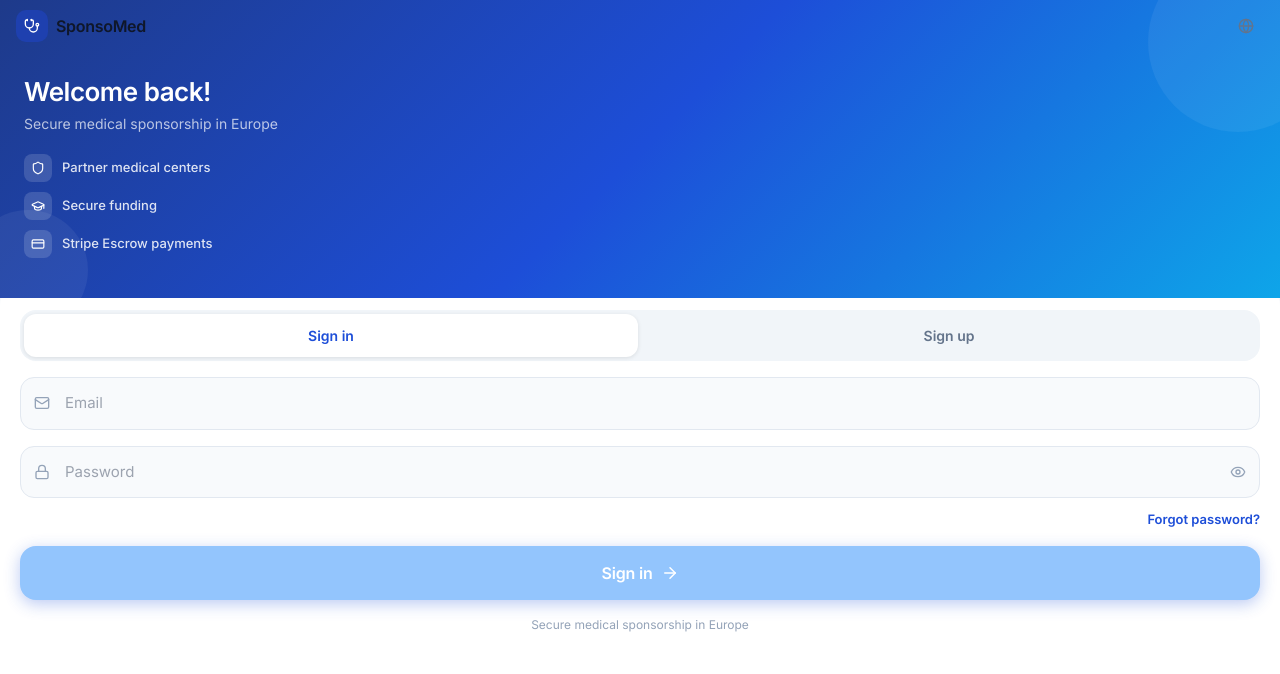
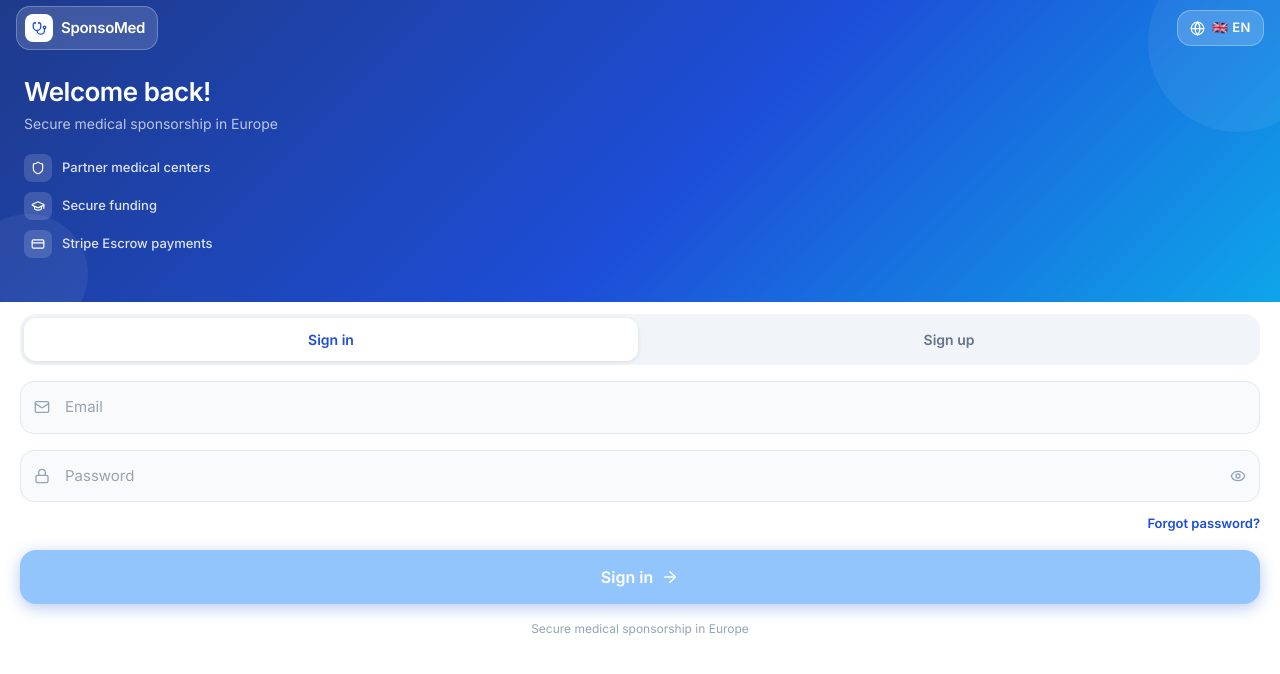
Before and after one commit to yaadriix1564/sponsomed-mobile, a React (Vite) app: page /auth in a window 1280 px wide. Shown: the top 674 px of the page. Built offline with nearby package versions, Linux system fonts and the light colour scheme.

Commit message:
feat: Auth topbar — SponsoMed logo clickable (go home) + visible lang button with pill style

```diff
--- a/src/pages/Auth.tsx
+++ b/src/pages/Auth.tsx
@@ -1,26 +1,47 @@
 import { useState, useEffect } from 'react';
 import { supabase } from '@/lib/supabase';
 import { useNavigate } from 'react-router-dom';
-import { Mail, Lock, Eye, EyeOff, Stethoscope, ArrowRight, CheckCircle2, Shield, GraduationCap, CreditCard } from 'lucide-react';
+import { Mail, Lock, Eye, EyeOff, Stethoscope, ArrowRight, CheckCircle2, Shield, GraduationCap, CreditCard, Globe } from 'lucide-react';
 import { useTranslation } from 'react-i18next';
-import LanguageSwitcher from '@/components/LanguageSwitcher';
+import { createPortal } from 'react-dom';
+
+const LANGS = [
+  { code: 'fr', flag: '🇫🇷', label: 'Français' },
+  { code: 'en', flag: '🇬🇧', label: 'English' },
+  { code: 'ar', flag: '🇸🇦', label: 'العربية' },
+  { code: 'ro', flag: '🇷🇴', label: 'Română' },
+  { code: 'it', flag: '🇮🇹', label: 'Italiano' },
+  { code: 'pt', flag: '🇵🇹', label: 'Português' },
+  { code: 'es', flag: '🇪🇸', label: 'Español' },
+  { code: 'de', flag: '🇩🇪', label: 'Deutsch' },
+];
 
 export default function Auth() {
   const navigate = useNavigate();
   const { t, i18n } = useTranslation();
   const lang = i18n.language;
   const [mode, setMode] = useState<'login' | 'signup'>('login');
-  const [email, setEmail] = useState('');
+  const [email, setEmail]       = useState('');
   const [password, setPassword] = useState('');
-  const [show, setShow] = useState(false);
-  const [loading, setLoading] = useState(false);
-  const [error, setError] = useState('');
-  const [success, setSuccess] = useState('');
+  const [show, setShow]         = useState(false);
+  const [loading, setLoading]   = useState(false);
+  const [error, setError]       = useState('');
+  const [success, setSuccess]   = useState('');
+  const [langOpen, setLangOpen] = useState(false);
+
+  const currentLang = LANGS.find(l => l.code === lang) ?? LANGS[0];
 
   useEffect(() => {
     document.documentElement.dir  = lang === 'ar' ? 'rtl' : 'ltr';
     document.documentElement.lang = lang;
   }, [lang]);
+
+  const changeLang = (code: string) => {
+    i18n.changeLanguage(code);
+    document.documentElement.dir  = code === 'ar' ? 'rtl' : 'ltr';
+    document.documentElement.lang = code;
+    setLangOpen(false);
+  };
 
   const handle = async () => {
     if (!email || !password) return;
@@ -40,82 +61,131 @@ export default function Auth() {
   };
 
   const features = [
-    { icon: Shield,        label: {
-        fr:'Centres médicaux partenaires', en:'Partner medical centers',
-        ro:'Centre medicale partenere', it:'Centri medici partner',
-        pt:'Centros médicos parceiros', ar:'مراكز طبية شريكة',
-        es:'Centros médicos asociados', de:'Partnerkliniken',
-    }},
-    { icon: GraduationCap, label: {
-        fr:'Financements sécurisés', en:'Secure funding',
-        ro:'Finanțări securizate', it:'Finanziamenti sicuri',
-        pt:'Financiamentos seguros', ar:'تمويلات آمنة',
-        es:'Financiaciones seguras', de:'Sichere Finanzierungen',
-    }},
-    { icon: CreditCard,    label: {
-        fr:'Paiements Stripe Escrow', en:'Stripe Escrow payments',
-        ro:'Plăți Stripe Escrow', it:'Pagamenti Stripe Escrow',
-        pt:'Pagamentos Stripe Escrow', ar:'مدفوعات Stripe آمنة',
-        es:'Pagos Stripe Escrow', de:'Stripe Escrow-Zahlungen',
-    }},
+    { icon: Shield, label: { fr:'Centres médicaux partenaires', en:'Partner medical centers', ro:'Centre medicale partenere', it:'Centri medici partner', pt:'Centros médicos parceiros', ar:'مراكز طبية شريكة', es:'Centros médicos asociados', de:'Partnerkliniken' }},
+    { icon: GraduationCap, label: { fr:'Financements sécurisés', en:'Secure funding', ro:'Finanțări securizate', it:'Finanziamenti sicuri', pt:'Financiamentos seguros', ar:'تمويلات آمنة', es:'Financiaciones seguras', de:'Sichere Finanzierungen' }},
+    { icon: CreditCard, label: { fr:'Paiements Stripe Escrow', en:'Stripe Escrow payments', ro:'Plăți Stripe Escrow', it:'Pagamenti Stripe Escrow', pt:'Pagamentos Stripe Escrow', ar:'مدفوعات Stripe آمنة', es:'Pagos Stripe Escrow', de:'Stripe Escrow-Zahlungen' }},
   ];
 
+  /* ── Lang bottom-sheet portal ─────────────────── */
+  const langModal = langOpen ? createPortal(
+    <div dir="ltr" style={{ position:'fixed', inset:0, zIndex:9999,
+      display:'flex', alignItems:'flex-end', justifyContent:'center',
+      background:'rgba(0,0,0,0.4)', backdropFilter:'blur(4px)' }}
+      onClick={() => setLangOpen(false)}>
+      <div dir="ltr" style={{ background:'white', borderRadius:'24px 24px 0 0',
+        width:'100%', maxWidth:'480px', paddingBottom:'env(safe-area-inset-bottom,16px)',
+        animation:'slideUp 0.22s ease' }}
+        onClick={e => e.stopPropagation()}>
+        <div style={{ display:'flex', justifyContent:'center', paddingTop:12, paddingBottom:4 }}>
+          <div style={{ width:40, height:4, borderRadius:2, background:'#e2e8f0' }} />
+        </div>
+        <div style={{ display:'flex', alignItems:'center', justifyContent:'space-between', padding:'10px 20px 8px' }}>
+          <p style={{ fontWeight:700, fontSize:16, color:'#0f172a', margin:0 }}>{t('profile.language')}</p>
+        </div>
+        <div style={{ padding:'4px 12px 12px' }}>
+          {LANGS.map(({ code, flag, label }) => {
+            const active = lang === code;
+            return (
+              <button key={code} onClick={() => changeLang(code)} style={{
+                width:'100%', display:'flex', alignItems:'center', gap:14,
+                padding:'11px 12px', borderRadius:16, border:'none', cursor:'pointer',
+                background: active ? '#eff6ff' : 'transparent', textAlign:'left',
+              }}>
+                <span style={{ fontSize:24, minWidth:32, textAlign:'center' }}>{flag}</span>
+                <span style={{ flex:1, fontSize:15, fontWeight: active?700:500,
+                  color: active?'#1d4ed8':'#334155' }}>{label}</span>
+                {active && (
+                  <span style={{ width:22, height:22, borderRadius:'50%', background:'#1d4ed8',
+                    display:'flex', alignItems:'center', justifyContent:'center', flexShrink:0 }}>
+                    <CheckCircle2 size={12} color="white" />
+                  </span>
+                )}
+              </button>
+            );
+          })}
+        </div>
+      </div>
+      <style>{`@keyframes slideUp{from{transform:translateY(100%);opacity:0}to{transform:translateY(0);opacity:1}}`}</style>
+    </div>,
+    document.body
+  ) : null;
+
   return (
-    <div
-      dir={lang === 'ar' ? 'rtl' : 'ltr'}
-      style={{ minHeight: '100dvh', display: 'flex', flexDirection: 'column',
-               background: '#f8fafc', overflowX: 'hidden' }}
-    >
+    <div dir={lang === 'ar' ? 'rtl' : 'ltr'}
+      style={{ minHeight:'100dvh', display:'flex', flexDirection:'column',
+               background:'#f8fafc', overflowX:'hidden' }}>
+
       {/* ── TOP BAR ─────────────────────────────── */}
       <div style={{
-        position: 'fixed', top: 0, left: 0, right: 0, zIndex: 100,
-        display: 'flex', alignItems: 'center', justifyContent: 'space-between',
-        padding: 'env(safe-area-inset-top, 0px) 16px 0',
-        height: 'calc(52px + env(safe-area-inset-top, 0px))',
-        background: 'transparent',
+        position:'fixed', top:0, left:0, right:0, zIndex:100,
+        display:'flex', alignItems:'center', justifyContent:'space-between',
+        padding:`env(safe-area-inset-top,0px) 16px 0`,
+        height:'calc(56px + env(safe-area-inset-top,0px))',
       }}>
-        <div style={{ display:'flex', alignItems:'center', gap:'8px' }}>
-          <div style={{ width:32, height:32, borderRadius:10, background:'#1e40af',
-                        display:'flex', alignItems:'center', justifyContent:'center' }}>
-            <Stethoscope size={16} color="white" />
+        {/* ⭐ Logo = bouton retour accueil */}
+        <button
+          onClick={() => navigate('/')}
+          style={{ display:'flex', alignItems:'center', gap:8,
+            background:'rgba(255,255,255,0.15)', backdropFilter:'blur(8px)',
+            border:'1px solid rgba(255,255,255,0.25)',
+            borderRadius:14, padding:'7px 12px 7px 8px',
+            cursor:'pointer', transition:'transform 0.15s',
+          }}
+          onMouseDown={e => (e.currentTarget.style.transform='scale(0.95)')}
+          onMouseUp={e   => (e.currentTarget.style.transform='scale(1)')}
+        >
+          <div style={{ width:28, height:28, borderRadius:8, background:'white',
+            display:'flex', alignItems:'center', justifyContent:'center', flexShrink:0 }}>
+            <Stethoscope size={15} color="#1d4ed8" />
           </div>
-          <span style={{ fontWeight:800, fontSize:16, color:'#0f172a', letterSpacing:'-0.3px' }}>SponsoMed</span>
-        </div>
-        <div dir="ltr"><LanguageSwitcher compact /></div>
+          <span style={{ fontWeight:800, fontSize:15, color:'white', letterSpacing:'-0.3px' }}>SponsoMed</span>
+        </button>
+
+        {/* 🌍 Bouton langue visible — pill avec drapeau + code */}
+        <button
+          dir="ltr"
+          onClick={() => setLangOpen(true)}
+          style={{
+            display:'flex', alignItems:'center', gap:7,
+            background:'rgba(255,255,255,0.18)', backdropFilter:'blur(8px)',
+            border:'1px solid rgba(255,255,255,0.3)',
+            borderRadius:14, padding:'7px 12px',
+            cursor:'pointer', transition:'transform 0.15s',
+          }}
+          onMouseDown={e => (e.currentTarget.style.transform='scale(0.95)')}
+          onMouseUp={e   => (e.currentTarget.style.transform='scale(1)')}
+        >
+          <Globe size={15} color="white" />
+          <span style={{ fontSize:13, fontWeight:700, color:'white', letterSpacing:'0.5px' }}>
+            {currentLang.flag} {lang.toUpperCase()}
+          </span>
+        </button>
       </div>
 
-      {/* ── HERO ────────────────────────────────── */}
+      {/* ── HERO ──────────────────────────────── */}
       <div style={{
-        background: 'linear-gradient(135deg, #1e3a8a 0%, #1d4ed8 50%, #0ea5e9 100%)',
-        paddingTop: 'calc(52px + env(safe-area-inset-top, 0px) + 24px)',
-        paddingBottom: '40px',
-        paddingLeft: '24px', paddingRight: '24px',
-        color: 'white',
-        position: 'relative', overflow: 'hidden',
-        flexShrink: 0,
+        background:'linear-gradient(135deg, #1e3a8a 0%, #1d4ed8 55%, #0ea5e9 100%)',
+        paddingTop:'calc(56px + env(safe-area-inset-top,0px) + 20px)',
+        paddingBottom:'44px', paddingLeft:'24px', paddingRight:'24px',
+        color:'white', position:'relative', overflow:'hidden', flexShrink:0,
       }}>
-        {/* Deco blobs */}
-        <div style={{ position:'absolute', right:'-48px', top:'-48px', width:'180px', height:'180px',
-                      borderRadius:'50%', background:'rgba(255,255,255,0.06)' }} />
-        <div style={{ position:'absolute', left:'-32px', bottom:'-32px', width:'120px', height:'120px',
-                      borderRadius:'50%', background:'rgba(255,255,255,0.06)' }} />
+        <div style={{ position:'absolute', right:'-48px', top:'-48px', width:'180px', height:'180px', borderRadius:'50%', background:'rgba(255,255,255,0.06)' }} />
+        <div style={{ position:'absolute', left:'-32px', bottom:'-32px', width:'120px', height:'120px', borderRadius:'50%', background:'rgba(255,255,255,0.06)' }} />
 
-        <h1 style={{ fontSize:'26px', fontWeight:800, lineHeight:1.2, margin:'0 0 6px',
-                     letterSpacing:'-0.5px' }}>
+        <h1 style={{ fontSize:'26px', fontWeight:800, lineHeight:1.2, margin:'0 0 6px', letterSpacing:'-0.5px' }}>
           {mode === 'login' ? t('auth.welcomeBack') : t('auth.join')}
         </h1>
         <p style={{ fontSize:'14px', color:'rgba(255,255,255,0.7)', margin:'0 0 20px' }}>
           {t('auth.tagline')}
         </p>
-
-        <div style={{ display:'flex', flexDirection:'column', gap:'10px' }}>
+        <div style={{ display:'flex', flexDirection:'column', gap:10 }}>
           {features.map(({ icon: Icon, label }) => (
-            <div key={Object.values(label)[0]} style={{ display:'flex', alignItems:'center', gap:'10px' }}>
+            <div key={Object.values(label)[0]} style={{ display:'flex', alignItems:'center', gap:10 }}>
               <div style={{ width:28, height:28, borderRadius:8, background:'rgba(255,255,255,0.15)',
-                            display:'flex', alignItems:'center', justifyContent:'center', flexShrink:0 }}>
+                display:'flex', alignItems:'center', justifyContent:'center', flexShrink:0 }}>
                 <Icon size={14} color="white" />
               </div>
-              <span style={{ fontSize:'13px', color:'rgba(255,255,255,0.85)', fontWeight:500 }}>
+              <span style={{ fontSize:13, color:'rgba(255,255,255,0.85)', fontWeight:500 }}>
                 {(label as any)[lang] ?? (label as any)['fr']}
               </span>
             </div>
@@ -123,52 +193,29 @@ export default function Auth() {
         </div>
       </div>
 
-      {/* ── FORM CARD ───────────────────────────── */}
-      <div style={{
-        flex: 1,
-        background: 'white',
-        borderRadius: '24px 24px 0 0',
-        marginTop: '-16px',
-        padding: '28px 20px 40px',
-        display: 'flex',
-        flexDirection: 'column',
-        gap: '16px',
-      }}>
+      {/* ── FORM CARD ──────────────────────────── */}
+      <div style={{ flex:1, background:'white', borderRadius:'24px 24px 0 0',
+        marginTop:'-16px', padding:'28px 20px 40px',
+        display:'flex', flexDirection:'column', gap:16 }}>
 
-        {/* Toggle Se connecter / S'inscrire */}
-        <div style={{ display:'flex', background:'#f1f5f9', borderRadius:'16px', padding:'4px', gap:'4px' }}>
-          {(['login', 'signup'] as const).map(m => (
-            <button
-              key={m}
-              onClick={() => { setMode(m); setError(''); setSuccess(''); }}
-              style={{
-                flex: 1, padding: '11px 8px',
-                borderRadius: '12px', border: 'none', cursor: 'pointer',
-                fontSize: '14px', fontWeight: 700,
-                transition: 'all 0.18s',
-                background: mode === m ? 'white' : 'transparent',
-                color: mode === m ? '#1d4ed8' : '#64748b',
-                boxShadow: mode === m ? '0 1px 4px rgba(0,0,0,0.1)' : 'none',
-              }}
-            >
+        {/* Tabs */}
+        <div style={{ display:'flex', background:'#f1f5f9', borderRadius:16, padding:4, gap:4 }}>
+          {(['login','signup'] as const).map(m => (
+            <button key={m} onClick={() => { setMode(m); setError(''); setSuccess(''); }}
+              style={{ flex:1, padding:'11px 8px', borderRadius:12, border:'none', cursor:'pointer',
+                fontSize:14, fontWeight:700, transition:'all 0.18s',
+                background: mode===m ? 'white' : 'transparent',
+                color: mode===m ? '#1d4ed8' : '#64748b',
+                boxShadow: mode===m ? '0 1px 4px rgba(0,0,0,0.1)' : 'none' }}>
               {m === 'login' ? t('auth.signIn') : t('auth.signUp')}
             </button>
           ))}
         </div>
 
-        {/* Error */}
-        {error && (
-          <div style={{ background:'#fef2f2', border:'1px solid #fecaca', borderRadius:'14px',
-                        padding:'12px 16px', fontSize:'13px', color:'#dc2626' }}>
-            {error}
-          </div>
-        )}
-
-        {/* Success */}
+        {error && <div style={{ background:'#fef2f2', border:'1px solid #fecaca', borderRadius:14, padding:'12px 16px', fontSize:13, color:'#dc2626' }}>{error}</div>}
         {success && (
-          <div style={{ background:'#f0fdf4', border:'1px solid #bbf7d0', borderRadius:'14px',
-                        padding:'12px 16px', fontSize:'13px', color:'#16a34a',
-                        display:'flex', alignItems:'flex-start', gap:'8px' }}>
+          <div style={{ background:'#f0fdf4', border:'1px solid #bbf7d0', borderRadius:14,
+            padding:'12px 16px', fontSize:13, color:'#16a34a', display:'flex', alignItems:'flex-start', gap:8 }}>
             <CheckCircle2 size={16} color="#16a34a" style={{ flexShrink:0, marginTop:1 }} />
             {success}
           </div>
@@ -176,100 +223,68 @@ export default function Auth() {
 
         {/* Email */}
         <div style={{ position:'relative' }}>
-          <div style={{ position:'absolute', left: lang==='ar'?'auto':'14px', right: lang==='ar'?'14px':'auto',
-                        top:'50%', transform:'translateY(-50%)', pointerEvents:'none' }}>
+          <div style={{ position:'absolute', left:lang==='ar'?'auto':'14px', right:lang==='ar'?'14px':'auto',
+            top:'50%', transform:'translateY(-50%)', pointerEvents:'none' }}>
             <Mail size={16} color="#94a3b8" />
           </div>
-          <input
-            type="email"
-            placeholder={t('auth.email')}
-            value={email}
-            onChange={e => setEmail(e.target.value)}
-            autoComplete="email"
-            dir="ltr"
-            style={{
-              width: '100%', boxSizing:'border-box',
+          <input type="email" placeholder={t('auth.email')} value={email}
+            onChange={e => setEmail(e.target.value)} autoComplete="email" dir="ltr"
+            style={{ width:'100%', boxSizing:'border-box',
               padding: lang==='ar' ? '14px 44px 14px 14px' : '14px 14px 14px 44px',
-              borderRadius:'14px', border:'1.5px solid #e2e8f0',
-              fontSize:'15px', color:'#0f172a', background:'#f8fafc',
-              outline:'none', transition:'border 0.15s',
-            }}
+              borderRadius:14, border:'1.5px solid #e2e8f0',
+              fontSize:15, color:'#0f172a', background:'#f8fafc', outline:'none' }}
             onFocus={e => e.target.style.borderColor='#1d4ed8'}
-            onBlur={e  => e.target.style.borderColor='#e2e8f0'}
-          />
+            onBlur={e  => e.target.style.borderColor='#e2e8f0'} />
         </div>
 
         {/* Password */}
         <div style={{ position:'relative' }}>
-          <div style={{ position:'absolute', left: lang==='ar'?'auto':'14px', right: lang==='ar'?'14px':'auto',
-                        top:'50%', transform:'translateY(-50%)', pointerEvents:'none' }}>
+          <div style={{ position:'absolute', left:lang==='ar'?'auto':'14px', right:lang==='ar'?'14px':'auto',
+            top:'50%', transform:'translateY(-50%)', pointerEvents:'none' }}>
             <Lock size={16} color="#94a3b8" />
           </div>
-          <input
-            type={show ? 'text' : 'password'}
-            placeholder={t('auth.password')}
-            value={password}
+          <input type={show?'text':'password'} placeholder={t('auth.password')} value={password}
             onChange={e => setPassword(e.target.value)}
-            autoComplete={mode==='login' ? 'current-password' : 'new-password'}
-            style={{
-              width: '100%', boxSizing:'border-box',
-              padding: lang==='ar' ? '14px 44px 14px 44px' : '14px 44px 14px 44px',
-              borderRadius:'14px', border:'1.5px solid #e2e8f0',
-              fontSize:'15px', color:'#0f172a', background:'#f8fafc',
-              outline:'none', transition:'border 0.15s',
-            }}
+            autoComplete={mode==='login'?'current-password':'new-password'}
+            style={{ width:'100%', boxSizing:'border-box', padding:'14px 44px',
+              borderRadius:14, border:'1.5px solid #e2e8f0',
+              fontSize:15, color:'#0f172a', background:'#f8fafc', outline:'none' }}
             onFocus={e => e.target.style.borderColor='#1d4ed8'}
-            onBlur={e  => e.target.style.borderColor='#e2e8f0'}
-          />
-          <button
-            type="button"
-            onClick={() => setShow(s => !s)}
-            style={{ position:'absolute', right: lang==='ar'?'auto':'14px', left: lang==='ar'?'14px':'auto',
-                     top:'50%', transform:'translateY(-50%)',
-                     background:'none', border:'none', cursor:'pointer', padding:0 }}
-          >
+            onBlur={e  => e.target.style.borderColor='#e2e8f0'} />
+          <button type="button" onClick={() => setShow(s => !s)}
+            style={{ position:'absolute', right:lang==='ar'?'auto':'14px', left:lang==='ar'?'14px':'auto',
+              top:'50%', transform:'translateY(-50%)', background:'none', border:'none', cursor:'pointer', padding:0 }}>
             {show ? <EyeOff size={16} color="#94a3b8" /> : <Eye size={16} color="#94a3b8" />}
           </button>
         </div>
 
-        {/* Forgot */}
         {mode === 'login' && (
-          <div style={{ textAlign: lang==='ar' ? 'left' : 'right', marginTop:'-8px' }}>
-            <button style={{ background:'none', border:'none', cursor:'pointer',
-                             fontSize:'13px', color:'#1d4ed8', fontWeight:600 }}>
+          <div style={{ textAlign: lang==='ar'?'left':'right', marginTop:-8 }}>
+            <button style={{ background:'none', border:'none', cursor:'pointer', fontSize:13, color:'#1d4ed8', fontWeight:600 }}>
               {t('auth.forgotPassword')}
             </button>
           </div>
         )}
 
         {/* Submit */}
-        <button
-          onClick={handle}
-          disabled={loading || !email || !password}
-          style={{
-            width:'100%', padding:'15px',
-            background: loading || !email || !password
-              ? '#93c5fd' : 'linear-gradient(135deg, #1d4ed8, #0ea5e9)',
-            color:'white', border:'none', borderRadius:'16px', cursor:'pointer',
-            fontSize:'16px', fontWeight:700, letterSpacing:'-0.2px',
-            display:'flex', alignItems:'center', justifyContent:'center', gap:'8px',
-            transition:'opacity 0.2s', boxShadow: '0 4px 16px rgba(29,78,216,0.3)',
-          }}
-        >
+        <button onClick={handle} disabled={loading || !email || !password}
+          style={{ width:'100%', padding:15,
+            background: loading||!email||!password ? '#93c5fd' : 'linear-gradient(135deg,#1d4ed8,#0ea5e9)',
+            color:'white', border:'none', borderRadius:16, cursor:'pointer',
+            fontSize:16, fontWeight:700, display:'flex', alignItems:'center',
+            justifyContent:'center', gap:8,
+            boxShadow:'0 4px 16px rgba(29,78,216,0.3)' }}>
           {loading
-            ? <span style={{ width:20, height:20, border:'2px solid white',
-                             borderTopColor:'transparent', borderRadius:'50%',
-                             display:'inline-block', animation:'spin 0.7s linear infinite' }} />
+            ? <span style={{ width:20, height:20, border:'2px solid white', borderTopColor:'transparent',
+                borderRadius:'50%', display:'inline-block', animation:'spin 0.7s linear infinite' }} />
             : <>{mode==='login' ? t('auth.signIn') : t('auth.signUp')} <ArrowRight size={18} /></>}
         </button>
 
-        {/* Footer */}
-        <p style={{ textAlign:'center', fontSize:'12px', color:'#94a3b8', margin:0 }}>
-          {t('auth.tagline')}
-        </p>
+        <p style={{ textAlign:'center', fontSize:12, color:'#94a3b8', margin:0 }}>{t('auth.tagline')}</p>
       </div>
 
-      <style>{`@keyframes spin{to{transform:rotate(360deg)}}`}</style>
+      {langModal}
+      <style>{`@keyframes spin{to{transform:rotate(360deg)}} @keyframes slideUp{from{transform:translateY(100%);opacity:0}to{transform:translateY(0);opacity:1}}`}</style>
     </div>
   );
 }
```
